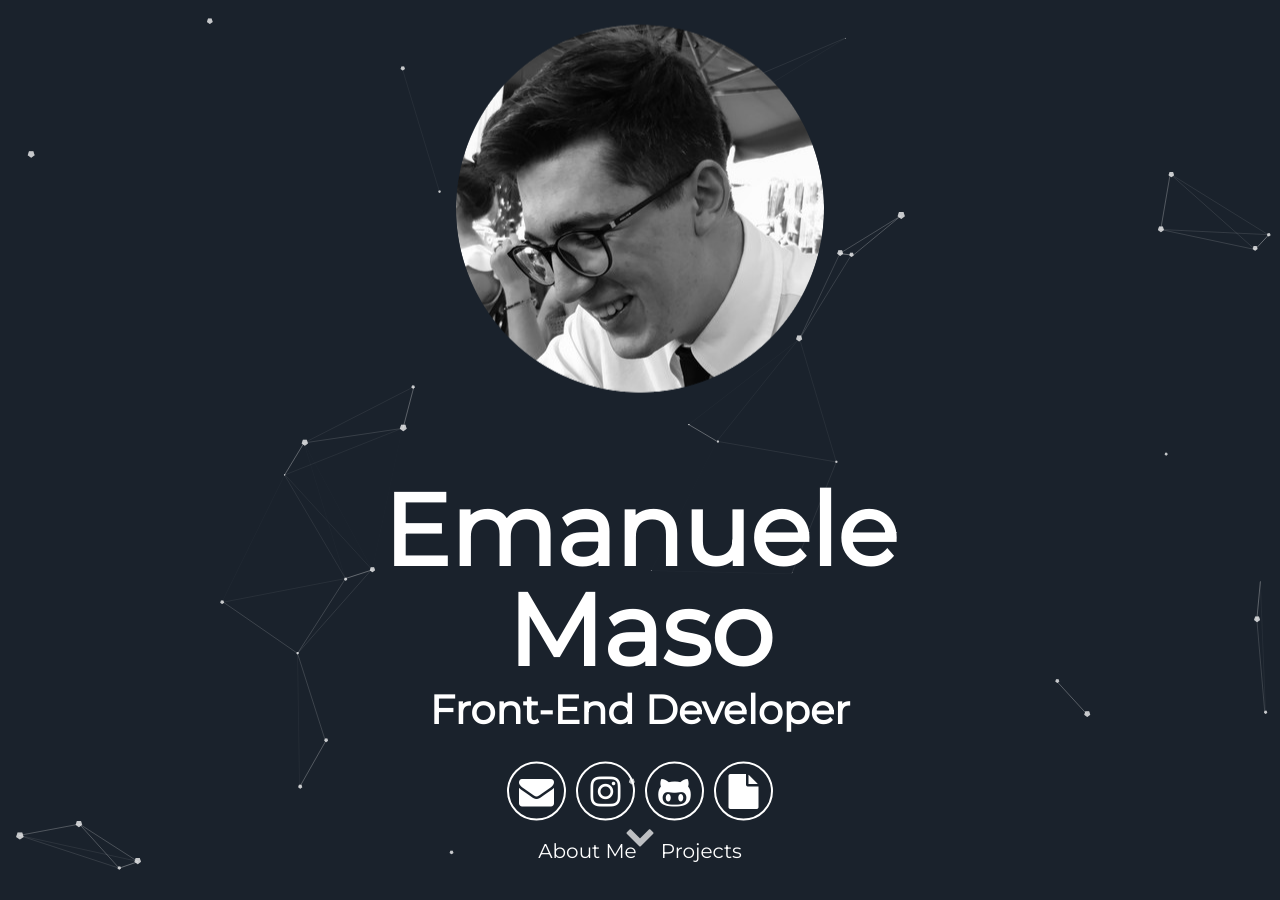
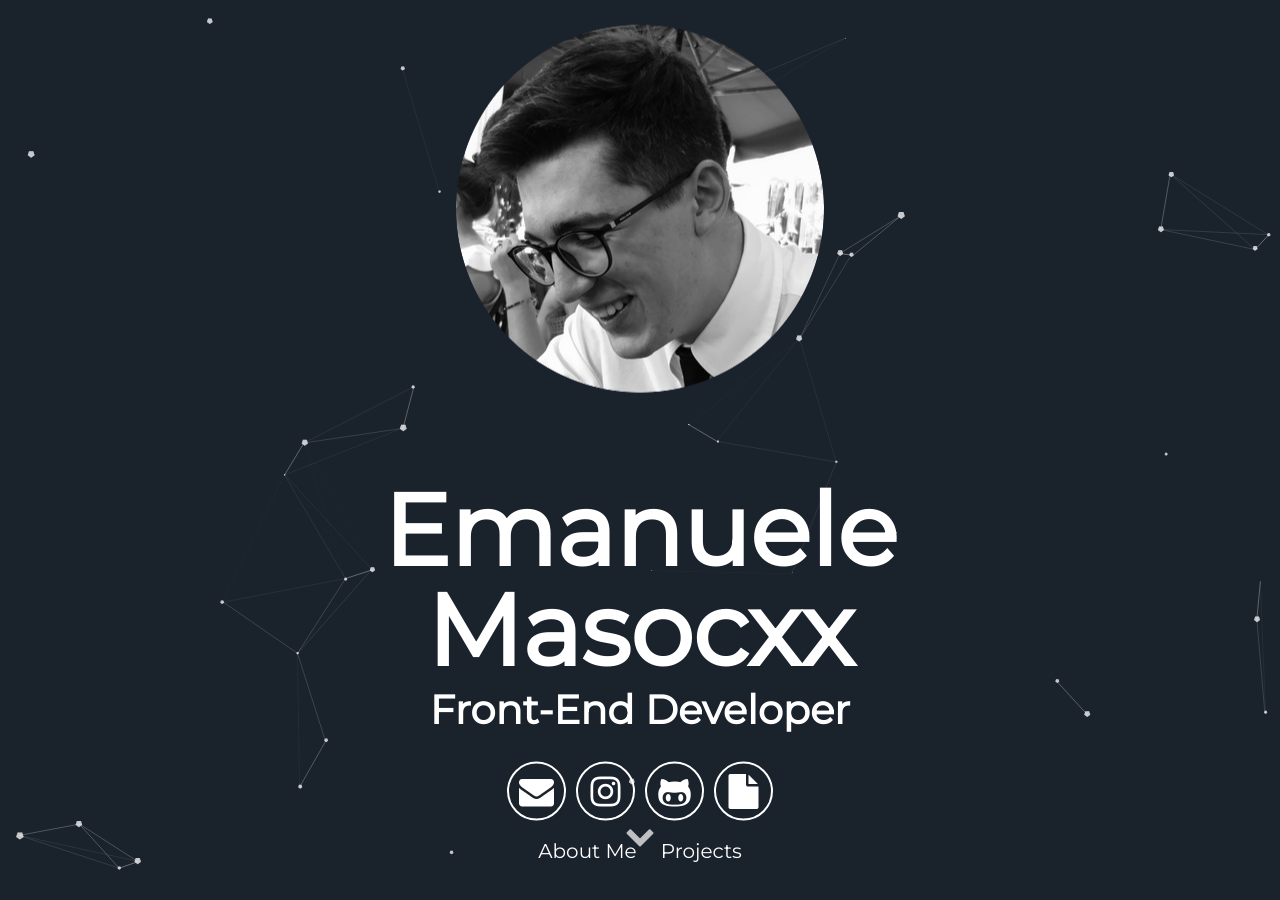
Before and after one commit to ClarkStoro/clarkstoro.github.io, a Jekyll site: the page built from index.html, in a window 1280 px wide and 900 px high. Built offline with Jekyll 4.4.1, drawn with Linux system fonts in a browser that asks for light colours.

Commit message:
Update header.html

```diff
--- a/_includes/header.html
+++ b/_includes/header.html
@@ -6,7 +6,7 @@
 
     </div>
       <h1>
-        <span class="site-title">{{site.username}}</span>
+        <span class="site-title">{{site.username}}cxx</span>
         <span class="site-description">{{site.user_title}}</span>
       </h1>
       <div class="header-icons">
```
